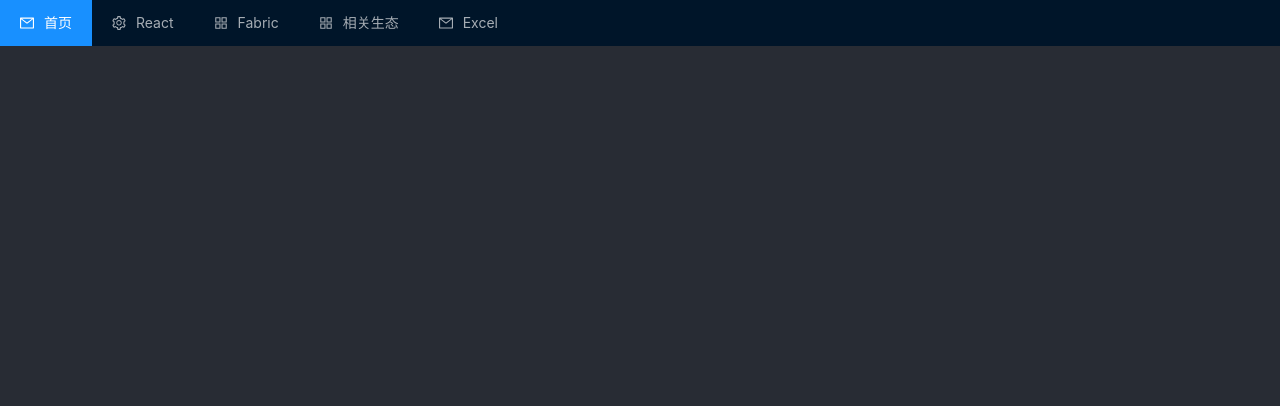
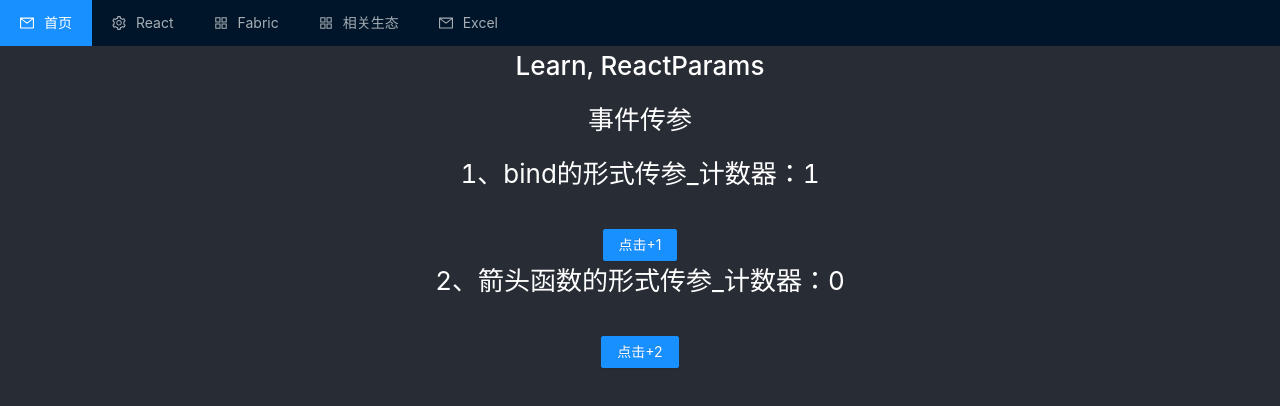
Before and after one commit to iguoxing/react-ts, a React (Create React App) app: page /reactParams in a window 1280 px wide. Shown: the top 406 px of the page. Built offline with nearby package versions, Linux system fonts and the light colour scheme.

Commit message:
事件传参

```diff
--- a/src/App.js
+++ b/src/App.js
@@ -1,8 +1,8 @@
 /*
  * @Author: ArdenZhao
  * @Date: 2021-12-23 10:36:10
- * @LastEditors: bogon
- * @LastEditTime: 2022-04-01 16:48:59
+ * @LastEditors: Zhaos-MacBook-Pro.local
+ * @LastEditTime: 2022-04-13 16:08:41
  * @FilePath: /react-ts/src/App.js
  */
 import React, { Suspense } from 'react';
@@ -17,6 +17,7 @@
 import ReactState from './components/react/3-State'
 import ReactForm from './components/react/4-Form'
 import ReactLifeCycle from './components/react/5-LifeCycle' // 生命周期
+import ReactParams from './components/react/6-enent-this' // 事件传参
 import HookUseCallback from './components/react/Hook-useCallback'
 import Polygon from './components/Polygon';
 import { BrowserRouter as Router, Routes, Route } from 'react-router-dom';
@@ -39,6 +40,7 @@
               <Route path="/reactState" element={<ReactState name="ReactState" />} />
               <Route path="/reactForm" element={<ReactForm name="ReactForm" />} />
               <Route path="/reactLifeCycle" element={<ReactLifeCycle name="ReactLifeCycle" />} />
+              <Route path="/reactParams" element={<ReactParams name="ReactParams" />} />
               <Route path="/hookUseCallback" element={<HookUseCallback name="HookUseCallback" />} />
               <Route path="/excel" element={<Excel name="Excel" />} />
             </Routes>
--- a/src/components/PageMenu.js
+++ b/src/components/PageMenu.js
@@ -41,6 +41,9 @@
                             <Menu.Item key="setting:Form">
                                 <Link to="reactForm">受控组件与非受控组件</Link>
                             </Menu.Item>
+                            <Menu.Item key="setting:Params">
+                                <Link to="reactParams">事件传参</Link>
+                            </Menu.Item>
                         </Menu.ItemGroup>
                         <Menu.ItemGroup title="Hook API">
                             <Menu.Item key="setting:1">
--- a/src/components/react/1-Props.js
+++ b/src/components/react/1-Props.js
@@ -1,7 +1,7 @@
 /*
  * @Author: ArdenZhao
  * @Date: 2022-03-30 15:52:22
- * @LastEditTime: 2022-03-31 15:43:21
+ * @LastEditTime: 2022-04-13 15:23:28
  * @FilePath: /react-ts/src/components/react/1-Props.js
  * @Description:
  * 1、点击事件+添加内联样式
@@ -18,42 +18,50 @@
   let { name, age, sum } = props
   // 子传父
   function clickBtn() {
-    console.log('clickBtn')
-    props.getChildData(sum++)
+    props.getChildData(sum)
   }
   return (
     <>
       {/* <h1>子组件 </h1> */}
-      <p>姓名： {name} 年龄：{age}</p>
+      <p>姓名： {name} 年龄：{age} 数数：{sum}</p>
       <Button onClick={clickBtn} type="primary">点击事件</Button>
     </>
   )
 }
 // 设置默认参数
-SubComponent.defaultProps = {
+// SubComponent.defaultProps = {
+//   age: 18,
+// }
+
+class ReactProps extends React.Component {
+  constructor(props) {
+    super(props);
+    this.state = {
+      name: 'ArdenZhao',
       age: 18,
+      sum: 0
     }
-
-function ReactProps(props) {
-  const divStyle = {
+    // this 绑定
+    this.getChildData = this.getChildData.bind(this)
+  }
+  divStyle = {
     color: 'red'
   }
-  const prams = {
-    name: 'ArdenZhao1',
-    sum: 0
+  getChildData(sum) {
+    // console.log('[ sum ] >', sum, sum + 1)
+    this.setState({ sum: sum + 1 });
+    // console.log('接收到子组件的值66', sum, this.state.sum)
   }
-
-  function getChildData(data) {
-    console.log('接收到子组件的值', data)
-  }
+  render() {
     return (
       <div>
-      <h1 style={divStyle}>Learn, {props.name}</h1>
+        <h1 style={this.divStyle}>Learn, {this.props.name}</h1>
         {/* 点击方法 */}
 
         {/* 传递参数的方法——运算拓展符 */}
-      <SubComponent getChildData={getChildData} {...prams} />
+        <SubComponent getChildData={this.getChildData} {...this.state} />
       </div>
     );
   }
+}
 export default ReactProps
--- /dev/null
+++ b/src/components/react/6-enent-this.js
@@ -0,0 +1,55 @@
+/*
+ * @Author: ArdenZhao
+ * @Date: 2022-04-13 15:48:04
+ * @LastEditTime: 2022-04-13 16:23:15
+ * @FilePath: /react-ts/src/components/react/6-enent-this.js
+ * @Description: file information
+ */
+import React from 'react';
+import "antd/dist/antd.css";
+import { Button } from 'antd';
+
+class SubComponent extends React.Component {
+  // 挂载阶段
+  constructor(props) {
+    super(props);
+    this.state = {
+      name: 'Arden',
+      sum: 1,
+      count: 0,
+    }
+  }
+  // bind 的形式，第一个参数是参数值，第二个参数是event
+  clickBtn = (params, event) => {
+    console.log('[ event ] >', params, event)
+    this.setState({ sum: params + 1 })
+  }
+  clickBtnCount = (event, params) => {
+    console.log('[ clickBtnCount ] >', event, params)
+    this.setState({ count: params + 2 })
+  }
+  render() {
+    return (
+      <>
+        <h2>事件传参</h2>
+        <p>1、bind的形式传参_计数器：{this.state.sum}</p>
+        <Button onClick={this.clickBtn.bind(this, this.state.sum)} type="primary">点击+1</Button>
+        <br></br>
+        <p>2、箭头函数的形式传参_计数器：{this.state.count}</p>
+        <Button onClick={(e) => this.clickBtnCount(e, this.state.count)} type="primary">点击+2</Button>
+      </>
+    )
+  }
+}
+
+function ReactParams(props) {
+  return (
+    <div>
+      <h1>Learn, {props.name}</h1>
+      <form>
+        <SubComponent />
+      </form>
+    </div>
+  );
+}
+export default ReactParams
```
Lines whose indentation alone changed are shown as unchanged.
